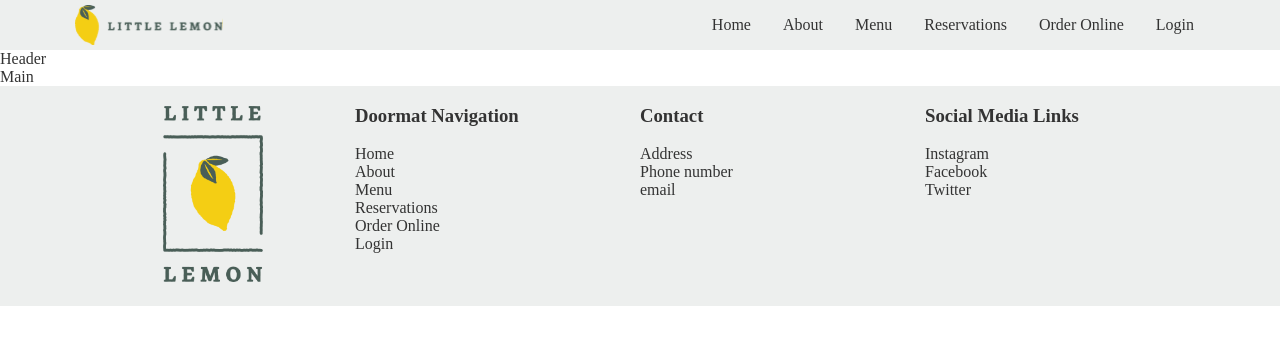
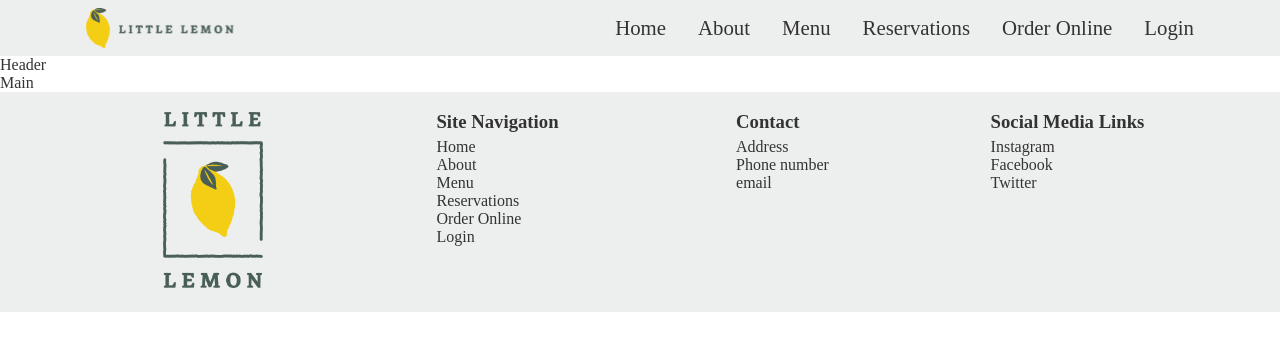
Before and after one commit to hummus-erectus/little-lemon, a React (Create React App) app: page / in a window 1280 px wide. Shown: the top 350 px of the page. Built offline with nearby package versions, Linux system fonts and the light colour scheme; a web font is replaced by a local one.

Commit message:
Made navbar responsive with expected behavior

```diff
--- a/package.json
+++ b/package.json
@@ -3,6 +3,9 @@
   "version": "0.1.0",
   "private": true,
   "dependencies": {
+    "@fortawesome/fontawesome-svg-core": "^6.3.0",
+    "@fortawesome/free-solid-svg-icons": "^6.3.0",
+    "@fortawesome/react-fontawesome": "^0.2.0",
     "@testing-library/jest-dom": "^5.16.5",
     "@testing-library/react": "^13.4.0",
     "@testing-library/user-event": "^13.5.0",
--- a/src/components/Footer.jsx
+++ b/src/components/Footer.jsx
@@ -8,7 +8,7 @@ function Footer() {
                     <img className="footerImg" src={logoVertical} alt="Little Lemon logo full size"/>
                 </div>
                 <nav>
-                    <h3>Doormat Navigation</h3>
+                    <h3>Site Navigation</h3>
                     <ul>
                         <li><a href="#">Home</a></li>
                         <li><a href="#">About</a></li>
--- a/src/components/Navbar.jsx
+++ b/src/components/Navbar.jsx
@@ -1,18 +1,53 @@
+import { useState, useEffect, useRef } from "react"
+import { FontAwesomeIcon } from '@fortawesome/react-fontawesome'
+import { faBars } from '@fortawesome/free-solid-svg-icons'
 import logo from "../assets/logo.svg"
 
 function Navbar() {
+    const [showNavbar, setShowNavbar] = useState(false)
+    const navbarRef = useRef(null)
+
+    const handleShowNavbar = () => {
+        setShowNavbar(!showNavbar)
+    }
+
+    useEffect(() => {
+        const handleClick = (e) => {
+            if (showNavbar && !navbarRef.current.contains(e.target)) {
+                setShowNavbar(false)
+            }
+        }
+        document.addEventListener('click', handleClick)
+        window.addEventListener('resize', () => {
+            setShowNavbar(false)
+        })
+        return () => {
+            document.removeEventListener('click', handleClick)
+            window.removeEventListener('resize', () => {
+                setShowNavbar(false)
+            })
+        }
+    }, [showNavbar])
+
     return (
-        <nav className="navbar">
+        <nav className="navbar" ref={navbarRef}>
             <div className="container navbar-container">
-                <img src={logo} alt="Little Lemon logo"/>
-                <ul className="navlinks">
-                    <li><a href="#">Home</a></li>
-                    <li><a href="#">About</a></li>
-                    <li><a href="#">Menu</a></li>
-                    <li><a href="#">Reservations</a></li>
-                    <li><a href="#">Order Online</a></li>
-                    <li><a href="#">Login</a></li>
-                </ul>
+                <a href="#" className='navbar-img-container' onClick={() => setShowNavbar(false)}>
+                    <img src={logo} alt="Little Lemon logo"/>
+                </a>
+                <div className="menu-icon">
+                    <FontAwesomeIcon icon={faBars} onClick={handleShowNavbar}/>
+                </div>
+                <div className={`nav-elements  ${showNavbar && 'active'}`}>
+                    <ul>
+                        <li><a href="#" onClick={() => setShowNavbar(false)}>Home</a></li>
+                        <li><a href="#" onClick={() => setShowNavbar(false)}>About</a></li>
+                        <li><a href="#" onClick={() => setShowNavbar(false)}>Menu</a></li>
+                        <li><a href="#" onClick={() => setShowNavbar(false)}>Reservations</a></li>
+                        <li><a href="#" onClick={() => setShowNavbar(false)}>Order Online</a></li>
+                        <li><a href="#" onClick={() => setShowNavbar(false)}>Login</a></li>
+                    </ul>
+                </div>
             </div>
         </nav>
     )
--- a/src/index.css
+++ b/src/index.css
@@ -15,23 +15,61 @@ body {
 }
 
 .navbar-container{
-  display: grid;
-  grid-template-columns: 1fr 3fr;
+  display: flex;
+  justify-content: space-between;
 }
 
-.navbar img{
-  margin: 5px;
+.navbar-img-container{
+  display: flex;
 }
 
-.navlinks{
-  display: flex;
-  justify-content:end;
+.navbar-img-container img{
+  width: auto;
+  padding-block: 8px;
+  margin-inline: 1rem;
 }
 
-.navlinks li{
-  margin-inline: 1rem;
+.menu-icon{
+  display: flex;
+  align-items: center;
+  justify-content: right;
+  cursor: pointer;
+  font-size: 1.5rem;
+  padding: 1rem;
+}
+
+
+.nav-elements {
+  position: absolute;
+  z-index: 100;
+  right: 0;
+  top: 50px;
+  margin: 0;
+  padding: 0;
+  background-color: #EDEFEE;
+  width: 0px;
+  height: auto;
+  transition: all 0.3s ease-in;
+  overflow: hidden;
+  white-space: nowrap;
+  font-size: 1.3rem;
   font-weight: 500;
 }
+
+.nav-elements.active {
+  width: 200px;
+
+}
+
+/* .nav-elements {
+  display: flex;
+  flex-direction: column;
+} */
+
+/* .nav-elements ul li {
+  margin-right: unset;
+  margin-top: 22px;
+} */
 
 li{
   list-style-type: none;
@@ -45,7 +83,7 @@ li a{
 
 .footer-container{
   display: grid;
-  grid-template-columns: 1fr 1fr 1fr 1fr;
+  grid-template-columns: 1fr 1fr;
 }
 
 .image-container{
@@ -57,6 +95,54 @@ li a{
   padding: 20px
 }
 
+footer nav{
+  margin: 0 auto;
+}
+
 footer ul{
   padding: 0;
+  margin-top: 0;
 }
+
+footer h3{
+  margin-bottom: 5px;
+}
+
+@media(min-width: 768px){
+  .footer-container{
+    grid-template-columns: 1fr 1fr 1fr 1fr;
+  }
+
+  .menu-icon{
+    display: none;
+  }
+
+  .navbar-container{
+    display: grid;
+    grid-template-columns: 1fr 3fr;
+  }
+
+  .nav-elements{
+    display: flex;
+    justify-content:end;
+    position: static;
+    z-index: auto;
+    width: auto;
+    height: auto;
+    transition: initial;
+    overflow: visible;
+    white-space: normal;
+    margin: 0;
+  }
+
+  .nav-elements ul{
+    display: flex;
+    align-items: center;
+    padding-left: 0;
+    margin-block: 0;
+  }
+
+  .nav-elements li{
+    margin-inline: 1rem;
+  }
+}
```
Also changed, not shown: 1 other file (tests, documents, lock files or other folders).
